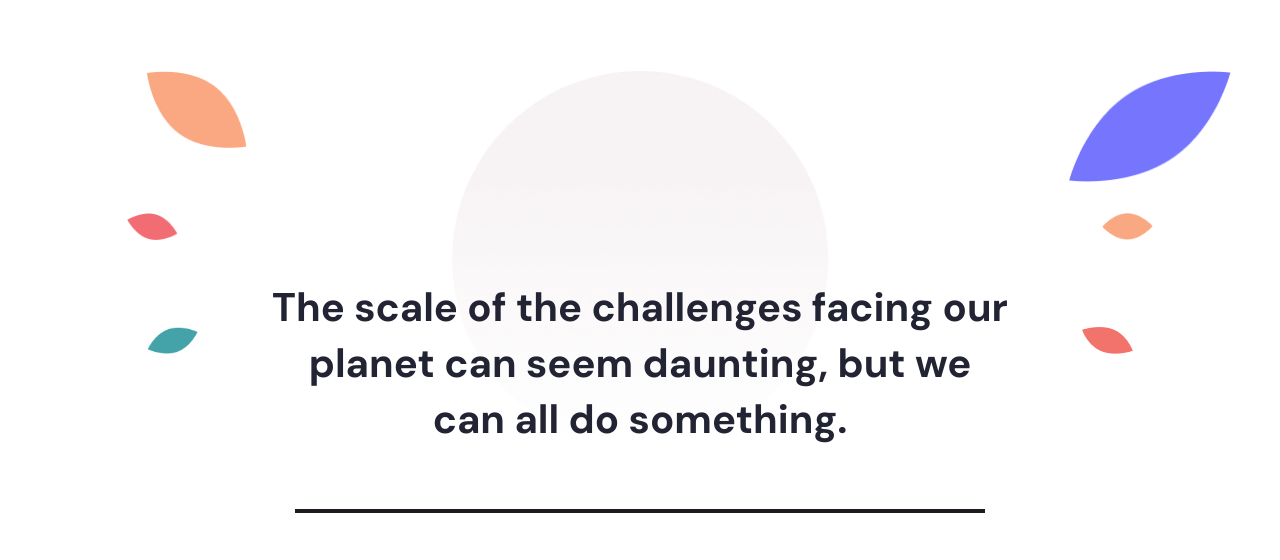
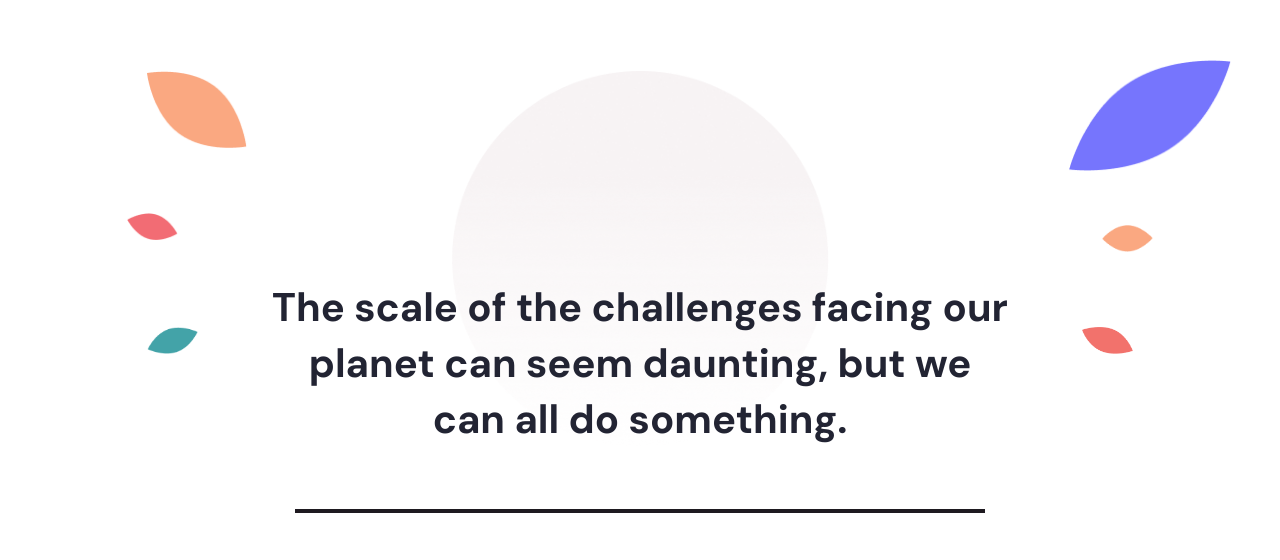
Before and after one commit to DY-JS/next-nature, a Next.js app: page / in a window 1280 px wide. Shown: the part 2805-3365 px from the top of the page. Built offline with nearby package versions, Linux system fonts and the light colour scheme.

Commit message:
Fix styles

```diff
--- a/styles/Info.module.scss
+++ b/styles/Info.module.scss
@@ -135,7 +135,7 @@
   &__topright {
     position: absolute;
     @include flex-center;
-    top: 0;
+    top: -2%;
     right: -10%;
 
     @media (max-width: 756px) {
@@ -177,10 +177,11 @@
   &__middleright {
     position: absolute;
     @include flex-center;
-    top: 25%;
+    top: 27%;
     right: -20px;
 
     @media (max-width: 756px) {
+      top: 22%;
       right: 8%;
       width: 66px;
       height: 33px;
@@ -202,7 +203,7 @@
     left: 0;
 
     @media (max-width: 756px) {
-      top: 47%;
+      top: 46%;
       left: 10%;
       width: 66px;
       height: 36px;
@@ -220,7 +221,7 @@
     right: 0;
 
     @media (max-width: 756px) {
-      top: 47%;
+      top: 46%;
       right: 10%;
       width: 81px;
       height: 50px;
```
